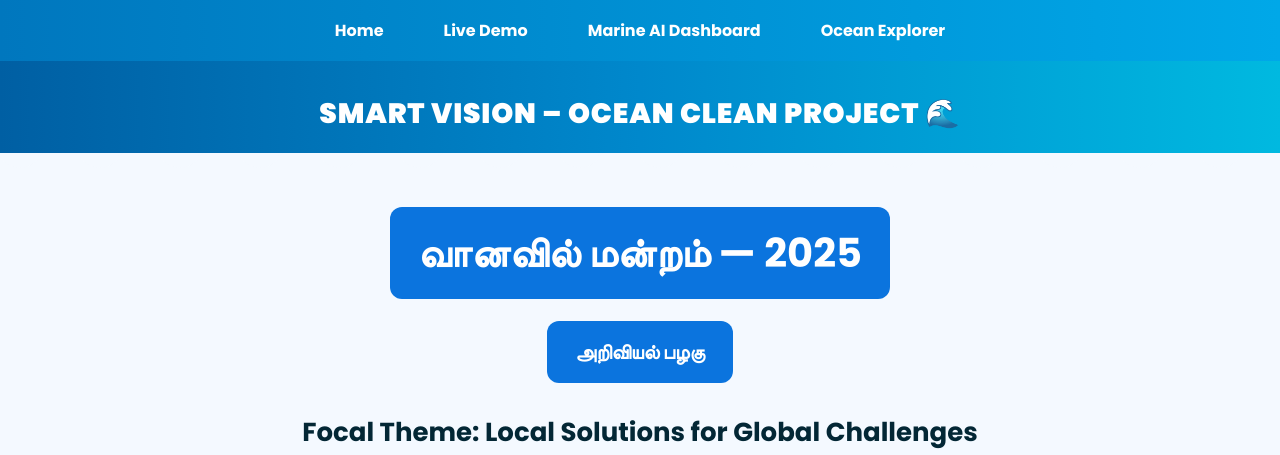
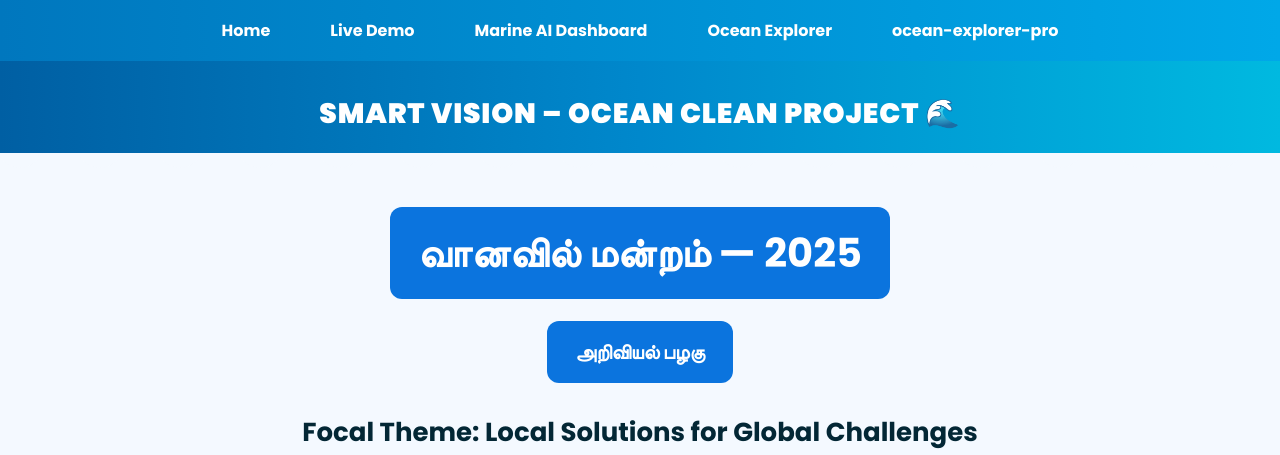
Before and after one commit to iyyappanbrte1984/sss, a website: page index.html in a window 1280 px wide. Shown: the top 455 px of the page. Drawn offline with Linux system fonts and the light colour scheme.

Commit message:
Update index.html

```diff
--- a/index.html
+++ b/index.html
@@ -99,6 +99,7 @@
   <a href="live-demo.html">Live Demo</a>
   <a href="marine-dashboard.html">Marine AI Dashboard</a>
   <a href="ocean-explorer.html">Ocean Explorer</a>
+  <a href="ocean-explorer-pro.html">ocean-explorer-pro</a>
 </nav>
 
   <div class="ocean-header">
```
